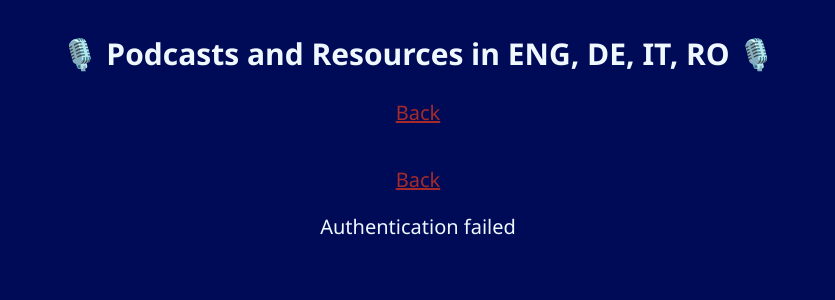
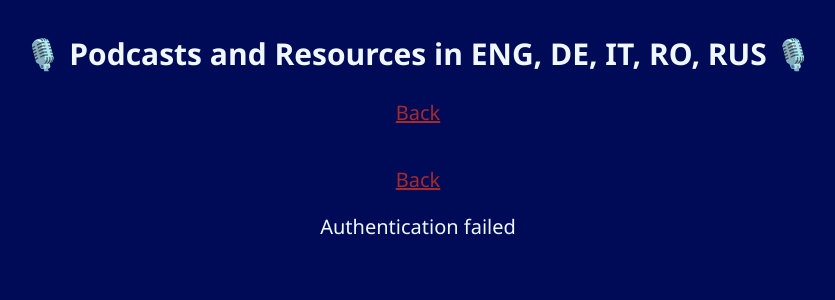
Before and after one commit to vicmoon/Python_SpotifyAPI_Shows, a Flask app: page /podcasts in a window 1280 px wide. Shown: the top 300 px of the page, without its empty margins (222-1057 px from the left). Run offline with Flask 3, Linux system fonts and the light colour scheme; data that the repository does not hold is empty.

Commit message:
update main and podcasts

```diff
--- a/main.py
+++ b/main.py
@@ -39,7 +39,7 @@ def search_podcasts_by_language(query, markets=["US", "IT", "DE", "RO", "RUS"]):
         params = {
             "q": query,
             "type": "show",
-            "limit": 50,  # Reducing from 100 to be safer
+            "limit": 100,  # Reducing from 100 to be safer
             "market": market
         }
 
--- a/templates/podcasts.html
+++ b/templates/podcasts.html
@@ -11,7 +11,7 @@
   </head>
   <body class="results">
 
-    <h2>🎙️ Podcasts and Resources in ENG, DE, IT, RO 🎙️</h2>
+    <h2>🎙️ Podcasts and Resources in ENG, DE, IT, RO, RUS 🎙️</h2>
     <a href="{{url_for("home")}}">Back </a>
     <ul>
       {% for podcast in podcasts %}
```
